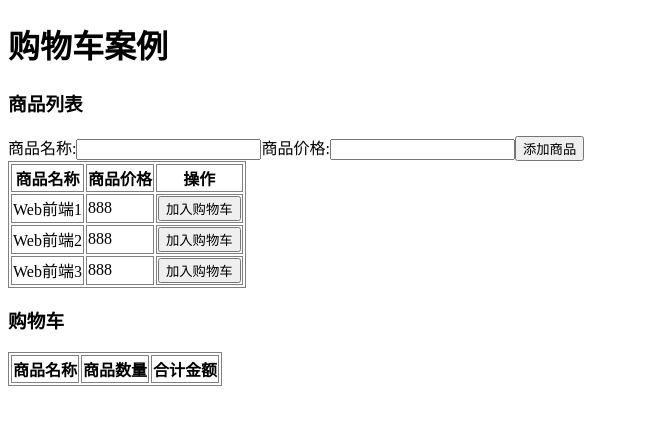
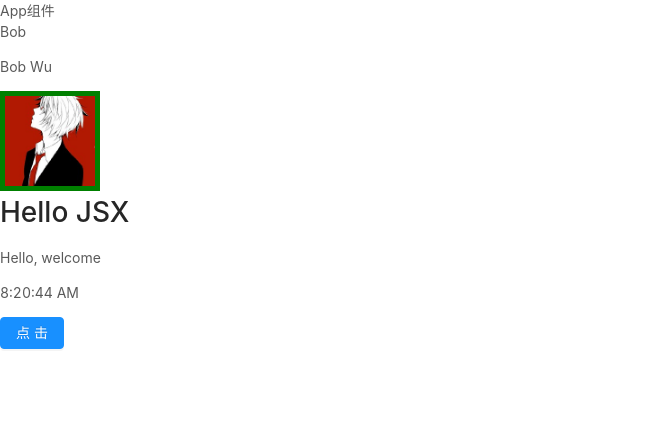
Before and after one commit to Bob2100/react01, a React (Create React App) app: page / in a window 1280 px wide. Shown: the top 422 px of the page, without its empty margins (0-647 px from the left). Built offline with nearby package versions, Linux system fonts and the light colour scheme.

Commit message:
使用react-app-rewired按需导入

```diff
--- /dev/null
+++ b/config-overrides.js
@@ -0,0 +1,9 @@
+const { injectBabelPlugin } = require('react-app-rewired');
+
+/* config-overrides.js */
+module.exports = function override(config, env) {
+  config = injectBabelPlugin([
+    'import', { libraryName: 'antd', libraryDirectory: 'es', style: 'css' }
+  ], config);
+  return config;
+}
--- a/src/App.js
+++ b/src/App.js
@@ -1,6 +1,7 @@
 import React, { Component } from 'react'
 import icon from './icon.jpg'
 import './App.css'
+import { Button } from 'antd'
 
 // 函数型组件传递props
 function Welcome(props) {
@@ -72,6 +73,7 @@ export default class App extends Component {
 
         {/* 使用状态 */}
         <p>{this.state.date.toLocaleTimeString()}</p>
+        <Button type="primary">点击</Button>
       </div>
     )
   }
--- a/src/index.js
+++ b/src/index.js
@@ -1,9 +1,9 @@
 import ReactDom from 'react-dom';
-import CartSample from './CartSample';
-// import App from './App';
+// import CartSample from './CartSample';
+import App from './App';
 // import Lifecycle from "./Lifecycle";
 
 // ReactDom.render(<h1>React真酷</h1>, document.querySelector('#root'));
-// ReactDom.render(<App />, document.querySelector('#root'));
+ReactDom.render(<App />, document.querySelector('#root'));
 // ReactDom.render(<Lifecycle />, document.querySelector('#root'));
-ReactDom.render(<CartSample title="购物车案例" />, document.querySelector('#root'));
+// ReactDom.render(<CartSample title="购物车案例" />, document.querySelector('#root'));
```
Also changed, not shown: package.json (+7 -4 lines), 2 other files (tests, documents, lock files or other folders).
